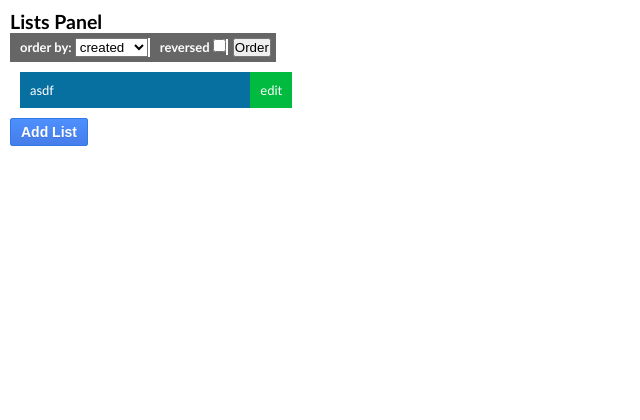
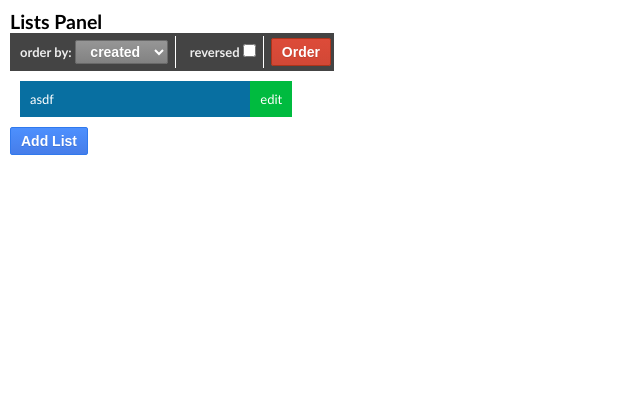
Before and after one commit to felipap/restful-django-example, a Django app: template worddb/templates/listspanel.html in a window 1280 px wide. Shown: the top 420 px of the page, without its empty margins (0-640 px from the left). Run offline with Django 3.2, Linux system fonts and the light colour scheme; the template is opened without the code that fills it: values that come from a table or form of the project are taken from there, others are empty; data comes from the database, SQL or seed files in the repository; both versions use the stored data as it was after the commit; parts of the project's set-up code (start-up, migrations or seed data) failed here and were passed over; some libraries are stand-ins or nearby versions.

Commit message:
new css for orderby

```diff
--- a/worddb/static/global.css
+++ b/worddb/static/global.css
@@ -228,12 +228,42 @@ s* {	border: 1px solid black; }
 
 .orderby-box {
 	display: table;
-	background: #666;
-	padding: 5px;
+	background: #444;
+	padding: 2px;
+	border: 1px solid #444;
+}
+.orderby-box div {
+	sbackground: #EEE;
+	color: #eee;
+	display: inline-block;
+	padding: 4px 7px;
+
+	border-right: 1px solid white;
+
+	font-weight: bold;
+	margin-right: 7px;
+	line-height: 24px;
+}
+.orderby-box div select {
+	padding: 2px 6px;
+	font-size: 14px;
+	text-align: center;
+
+	font-weight: bold;
 	color: white;
-	font-weight: bold;
-}
-.orderby-box div { border-right: 2px solid white; }
-.orderby-box div { display: inline-block; margin: 0 5px;}
+
+	border-radius: 2px;
+	text-shadow: 0 1px rgba(0, 0, 0, 0.1);
+
+	-webkit-transition-duration: 0.2s;
+	-webkit-transition-property: all;
+	border-color: rgb(105, 105, 105);
+	background-image: -webkit-linear-gradient(top, rgb(150, 150, 150), rgb(130, 130, 130)); }
+
+	.orderby-box div select:hover, .orderby-box div select:focus {
+		background-image: -webkit-linear-gradient(top, rgb(150, 150, 150), rgb(120, 120, 120)); }
+
+select option { color: black; }
+select option:hover { color: white; }
 
 /***********************************/
--- a/worddb/templates/listpage.html
+++ b/worddb/templates/listpage.html
@@ -50,7 +50,7 @@
 		<div class="reversed">reversed
 			<INPUT id="orderby_reversed" TYPE="checkbox" NAME="" VALUE="reversed" />
 		</div>
-		<button onClick="goto_orderby()">Order</button>
+		<button class="styled-button red" onClick="goto_orderby()">Order</button>
 	</div>
 
 
--- a/worddb/templates/listspanel.html
+++ b/worddb/templates/listspanel.html
@@ -44,7 +44,7 @@
 		<div class="reversed">reversed
 			<INPUT id="orderby_reversed" TYPE="checkbox" NAME="" VALUE="reversed" />
 		</div>
-		<button onClick="goto_orderby()">Order</button>
+		<button class="styled-button red" onClick="goto_orderby()">Order</button>
 	</div>
 
 
```
Also changed, not shown: db.sqlite.
